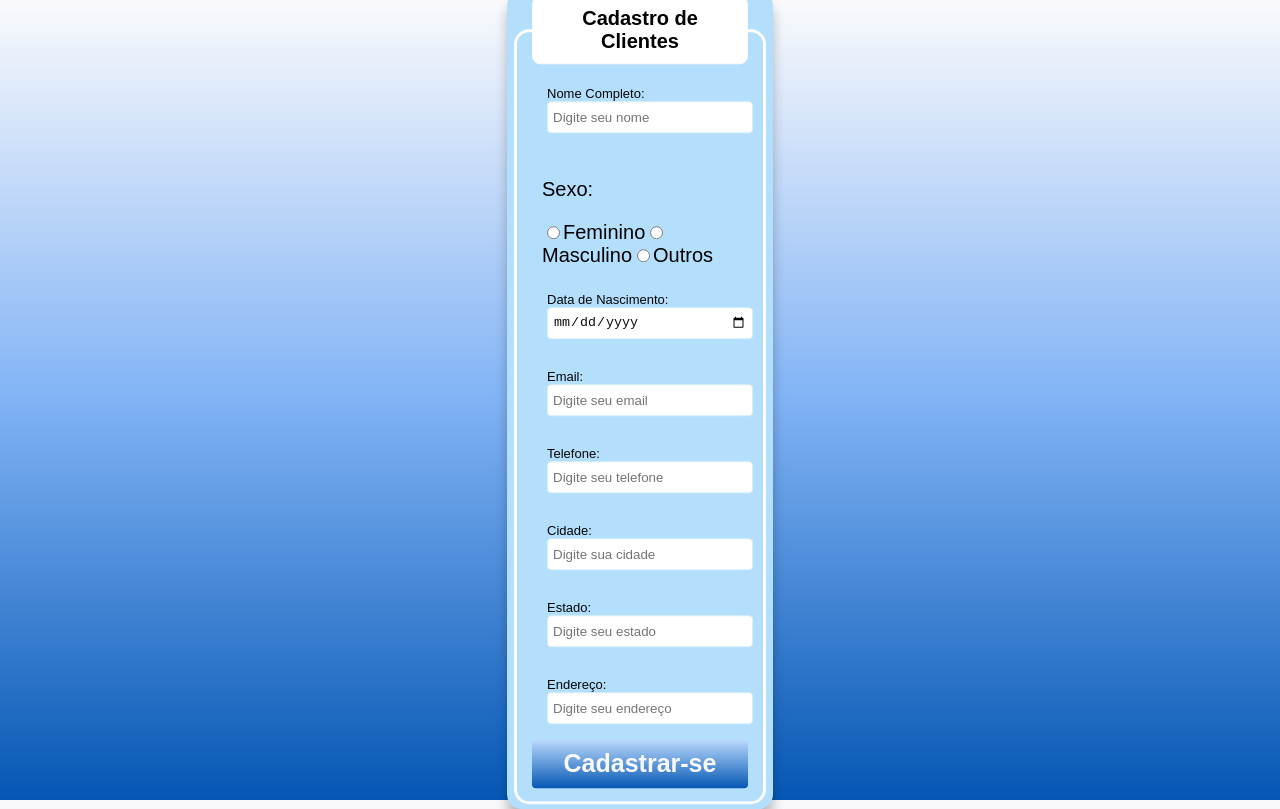
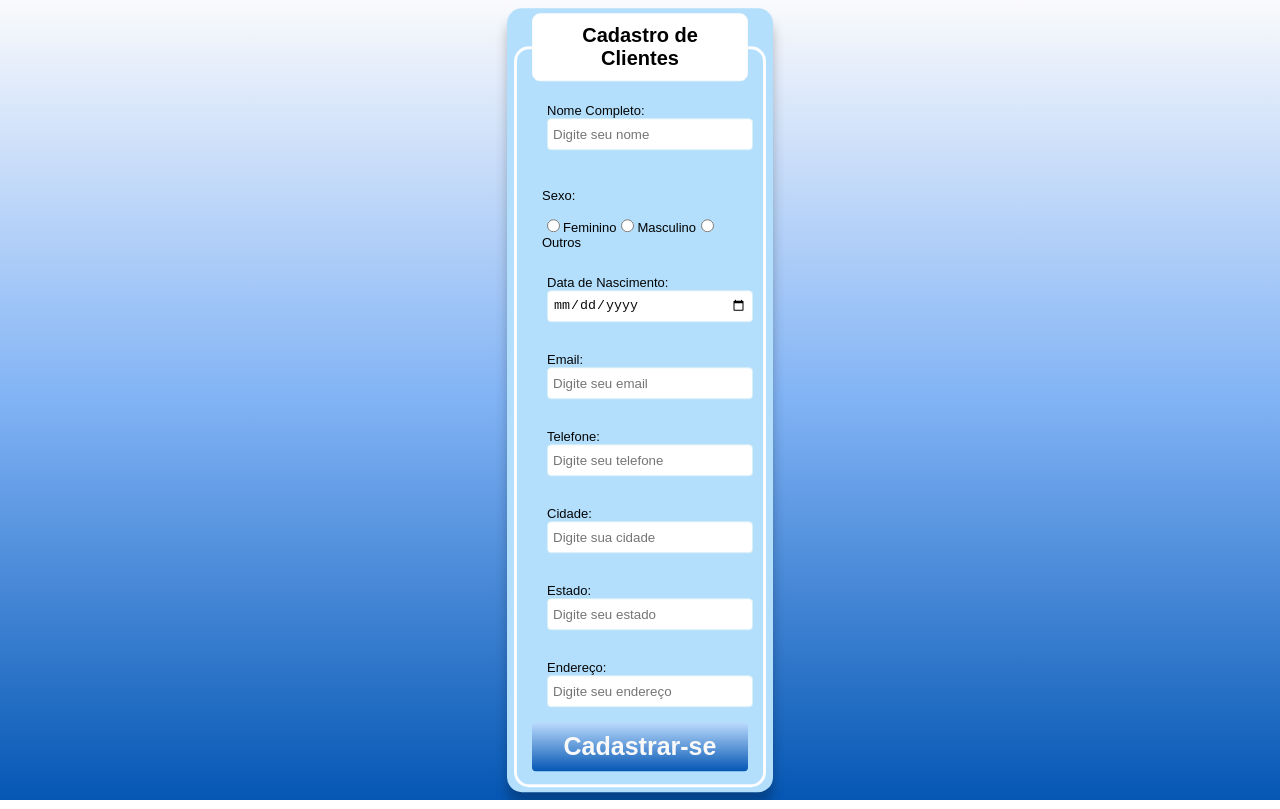
Before and after one commit to LaisBrito26/cadastro-cliente-front-end, a React (Create React App) app: page / in a window 1280 px wide. Built offline with nearby package versions, Linux system fonts and the light colour scheme.

Commit message:
Implementando tela de cadastro

```diff
--- a/src/features/CadastroCliente/CadastroCliente.css
+++ b/src/features/CadastroCliente/CadastroCliente.css
@@ -79,6 +79,6 @@
 .sexo {
   text-align: left;
   position: relative;
-  font-size: 13lspx;
+  font-size: 13px;
   padding: 10px;
 }
```
